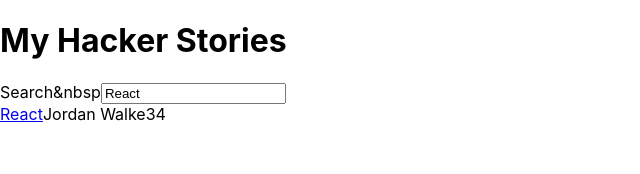
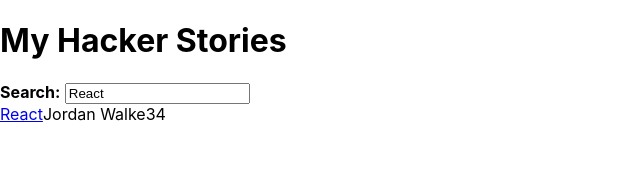
Before and after one commit to LauraToddCode/Road-to-React, a React (Create React App) app in the folder hacker-stories/: page / in a window 1280 px wide. Shown: the top 174 px of the page, without its empty margins (0-640 px from the left). Built offline with nearby package versions, Linux system fonts and the light colour scheme.

Commit message:
Added closing tag to component
Instead of using the label prop, added text "Search:" between opening and closing InputWithLabel tags and added children prop to component giving access to label property and allowing more control of what is rendered within a component.

```diff
--- a/hacker-stories/src/App.js
+++ b/hacker-stories/src/App.js
@@ -55,10 +55,11 @@
 
       <InputWithLabel
         id="search"
-        label="Search"
         value={searchTerm}
         onInputChange={handleSearch}
-      />
+      >
+        <strong>Search:</strong>
+      </InputWithLabel>
 
       <List list={searchedStories}/>
     </div>
@@ -67,15 +68,15 @@
 
 const InputWithLabel = ({
   id,
-  label,
   value,
   type = "text",
-  onInputChange
+  onInputChange,
+  children
 }) => (
 
     <>
-      <label htmlFor={id}>{label}</label>
-      &nbsp
+      <label htmlFor={id}>{children}</label>
+      &nbsp;
       <input
         id={id}
         type={type}
```
Also changed, not shown: 1 other file (tests, documents, lock files or other folders).
